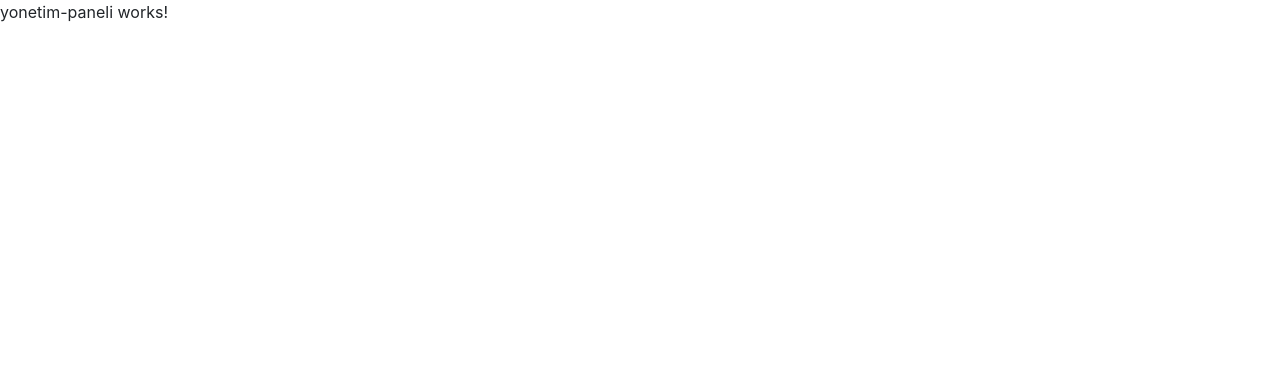
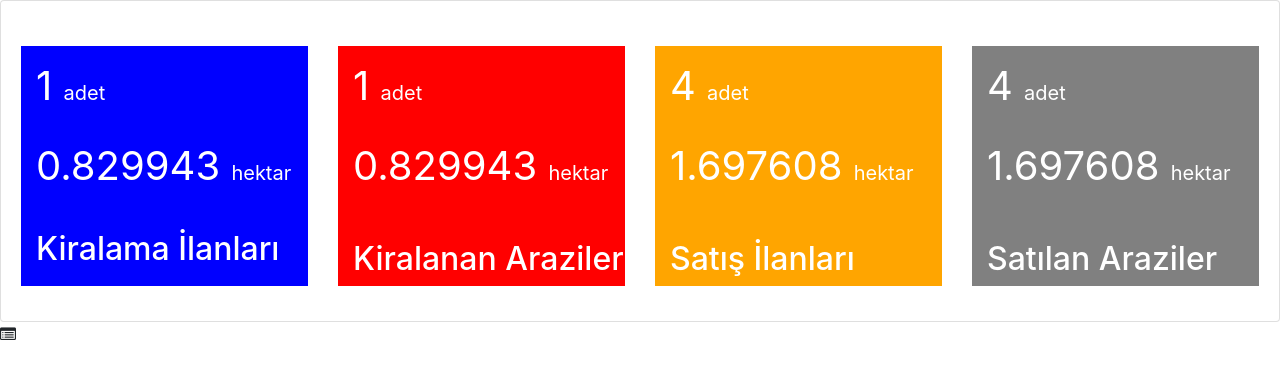
Before and after one commit to MeteHanBicer/TED-Yonetim-Paneli, an Angular app in the folder yonetim-paneli/: page / in a window 1280 px wide. Shown: the top 378 px of the page. Built offline with nearby package versions, Linux system fonts and the light colour scheme.

Commit message:
commit v2

```diff
--- a/yonetim-paneli/src/app/yonetim-paneli/yonetim-paneli.component.html
+++ b/yonetim-paneli/src/app/yonetim-paneli/yonetim-paneli.component.html
@@ -1,3 +1,76 @@
-<p>
-  yonetim-paneli works!
-</p>
+<head >
+  <link rel="stylesheet" href="https://maxcdn.bootstrapcdn.com/font-awesome/4.6.1/css/font-awesome.min.css">
+</head>
+<div class="card">
+
+  <div class="card-body">
+<div class="row">
+  <div class="col-md-12">
+    <div class="row">
+      <div  class="col-md-3 col-lg-3" style="text-align: center;margin-bottom: 5px;">
+        <div  style="background-color: blue;height: 80px; margin-top: 25px;">
+          <span  style="color: white;margin-left: 15px;float: left;margin-top: 10px;"><span style="font-size: 40px;">1
+            </span><span  style="font-size: 20px;">adet</span></span>
+        </div>
+        <div  style="background-color: blue;height: 80px;">
+          <span  style="color: white;margin-left: 15px;float: left;margin-top: 10px;"><span  style="font-size: 40px;">0.829943
+            </span><span  style="font-size: 20px;">hektar</span></span>
+        </div>
+        <div  style="background-color: blue;height: 80px;">
+          <span style="color: white;margin-left: 15px;float: left;margin-bottom: 10px;"><br>
+            <h2  class="titleText">Kiralama İlanları</h2>
+          </span>
+        </div>
+      </div>
+      <div class="col-md-3 col-lg-3" style="text-align: center;margin-bottom: 5px;">
+        <div  style="background-color: red;height: 80px; margin-top: 25px;">
+          <span  style="color: white;margin-left: 15px;float: left;margin-top: 10px;"><span  style="font-size: 40px;">1
+            </span><span  style="font-size: 20px;">adet</span></span>
+        </div>
+        <div  style="background-color: red;height: 80px;">
+          <span  style="color: white;margin-left: 15px;float: left;margin-top: 10px;"><span  style="font-size: 40px;">0.829943
+            </span><span  style="font-size: 20px;">hektar</span></span>
+        </div>
+        <div  style="background-color: red;height: 80px;">
+          <span  style="color: white;margin-left: 15px;float: left;margin-top: 10px;margin-bottom: 10px;"><br >
+            <h2 class="titleText">Kiralanan Araziler</h2>
+          </span>
+        </div>
+      </div>
+      <div  class="col-md-3 col-lg-3" style="text-align: center;margin-bottom: 5px;">
+        <div  style="background-color: orange;height: 80px; margin-top: 25px;">
+          <span  style="color: white;margin-left: 15px;float: left;margin-top: 10px;"><span  style="font-size: 40px;">4
+            </span><span style="font-size: 20px;">adet</span></span>
+        </div>
+        <div  style="background-color: orange;height: 80px;">
+          <span  style="color: white;margin-left: 15px;float: left;margin-top: 10px;"><span  style="font-size: 40px;">1.697608
+            </span><span style="font-size: 20px;">hektar</span></span>
+        </div>
+        <div  style="background-color: orange;height: 80px;">
+          <span  style="color: white;margin-left: 15px;float: left;margin-top: 10px;margin-bottom: 10px;"><br >
+            <h2 class="titleText">Satış İlanları</h2>
+          </span>
+          <br >
+        </div>
+      </div>
+      <div  class="col-md-3 col-lg-3" style="text-align: center;margin-bottom: 5px;">
+        <div  style="background-color: grey;height: 80px; margin-top: 25px;">
+          <span  style="color: white;margin-left: 15px;float: left;margin-top: 10px;"><span  style="font-size: 40px;">4
+            </span><span  style="font-size: 20px;">adet</span></span>
+        </div>
+        <div style="background-color: grey;height: 80px;">
+          <span  style="color: white;margin-left: 15px;float: left;margin-top: 10px;"><span  style="font-size: 40px;">1.697608
+            </span><span  style="font-size: 20px;">hektar</span></span>
+        </div>
+        <div  style="background-color: grey;height: 80px;">
+          <span style="color: white;margin-left: 15px;float: left;margin-top: 10px;margin-bottom: 10px;"><br>
+            <h2>Satılan Araziler</h2>
+          </span>
+        </div>
+      </div>
+    </div>
+  </div>
+</div>
+  </div>
+</div>
+<i class="fa fa-list-alt" aria-hidden="true"></i>
```
